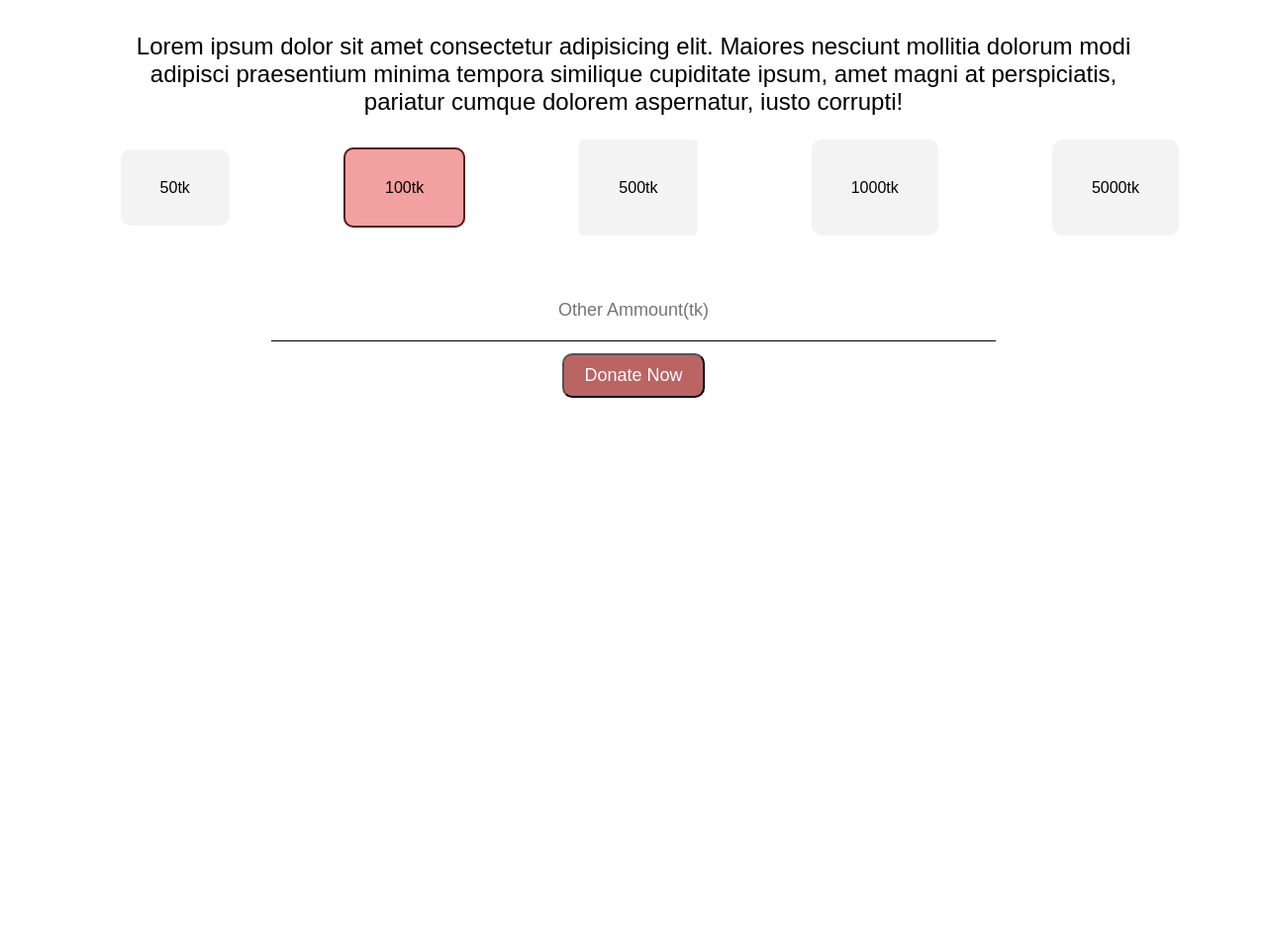
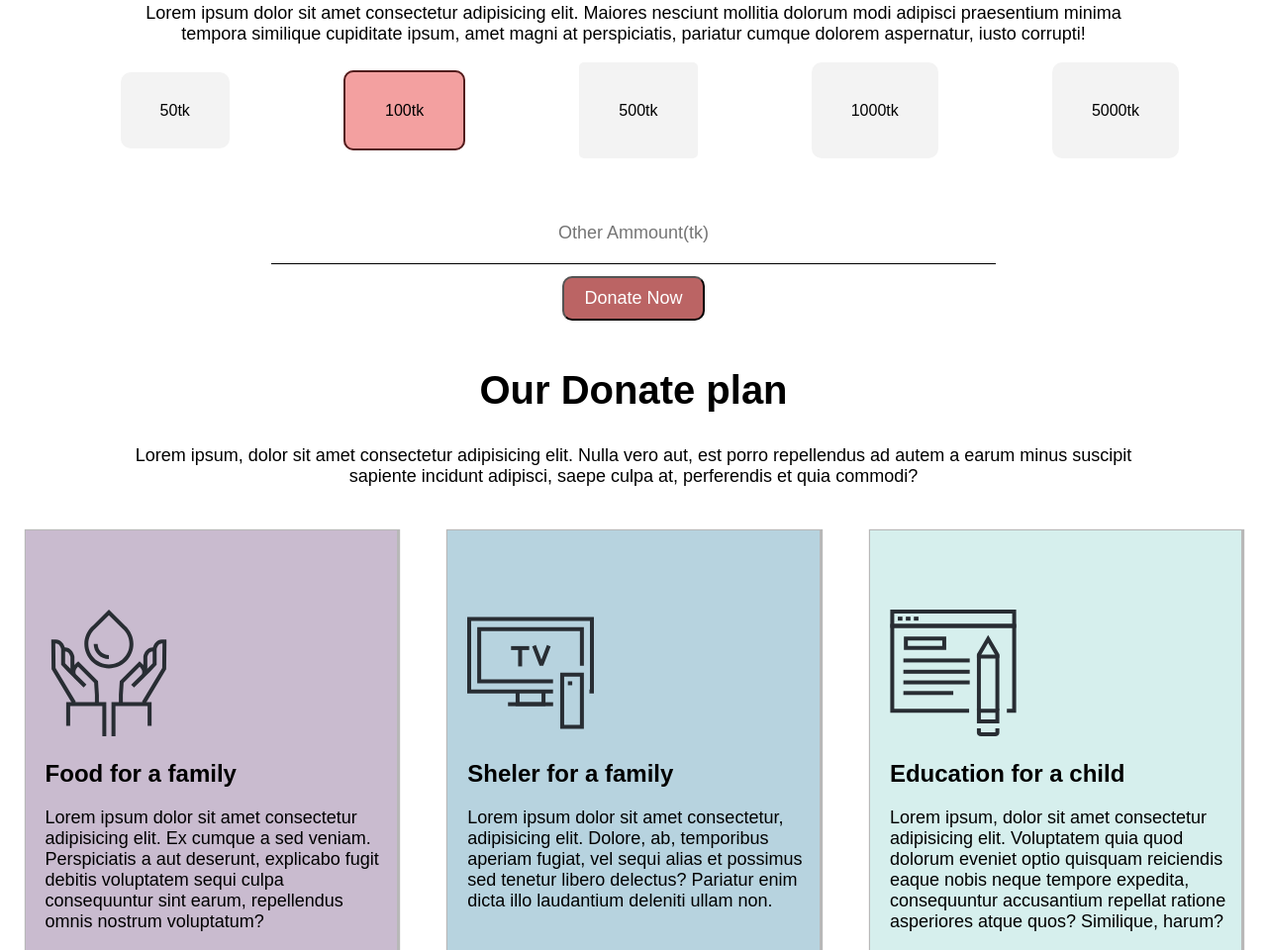
Before and after one commit to arefinnuman/donation-dash, a plain HTML site: page index.html in a window 1280 px wide. Shown: the part 714-1674 px from the top of the page at 99% size. Before the commit the page ends 1131 px from the top, so only its background shows below. Drawn offline with Linux system fonts and the light colour scheme; a web font is replaced by a local one.

Commit message:
third-part added

```diff
--- a/index.html
+++ b/index.html
@@ -61,6 +61,41 @@
             <button class="donate-now">Donate Now</button>
         </div>
     </section>
+    <section>
+        <div class="third-part">
+            <h1>Our Donate plan</h1>
+            <p>
+                Lorem ipsum, dolor sit amet consectetur adipisicing elit. Nulla vero
+                aut, est porro repellendus ad autem a earum minus suscipit sapiente
+                incidunt adipisci, saepe culpa at, perferendis et quia commodi?
+            </p>
+        </div>
+        <div class="flexible-container">
+            <div class="plan-box" id="food-box">
+                <img src="icons/icon13.svg" alt="">
+                <h2>Food for a family</h2>
+                <p>Lorem ipsum dolor sit amet consectetur adipisicing elit. Ex cumque a sed veniam. Perspiciatis a aut
+                    deserunt, explicabo fugit debitis voluptatem sequi culpa consequuntur sint earum, repellendus omnis
+                    nostrum voluptatum?</p>
+            </div>
+            <div class="plan-box" id="shelter-box">
+                <img src="icons/icon7.svg" alt="">
+                <h2>Sheler for a family</h2>
+                <p>
+                    Lorem ipsum dolor sit amet consectetur, adipisicing elit. Dolore, ab, temporibus aperiam fugiat, vel
+                    sequi alias et possimus sed tenetur libero delectus? Pariatur enim dicta illo laudantium deleniti
+                    ullam non.
+                </p>
+            </div>
+            <div class="plan-box" id="education-box">
+                <img src="icons/icon4.svg" alt="">
+                <h2>Education for a child</h2>
+                <p>Lorem ipsum, dolor sit amet consectetur adipisicing elit. Voluptatem quia quod dolorum eveniet optio
+                    quisquam reiciendis eaque nobis neque tempore expedita, consequuntur accusantium repellat ratione
+                    asperiores atque quos? Similique, harum?</p>
+            </div>
+        </div>
+    </section>
 </body>
 
 </html>
--- a/style.css
+++ b/style.css
@@ -3,13 +3,33 @@ body{
     margin: 0px
 }
 h1{
-    font-size: 50px;
+    font-size: 40px;
 }
+
 p{
-    font-size: 24px;
+    font-size: 18px;
 }
+
 .flexible-container{
     display: flex;
+}
+.donate-now{
+    background-color: #BB6464;
+    color: white;
+    padding: 10px 20px;
+    border-radius: 10px;
+    font-size: 18px;
+    text-decoration: none;
+}
+.input-box{
+    font-size: 18px;
+    margin-top: 6%;
+    border: none;
+    border-bottom: 1px solid black;
+    text-align: center;
+    padding: 20px;
+    width: 60%;
+    margin-bottom: 1%;
 }
 
 .first-part{
@@ -31,7 +51,6 @@ p{
     font-size: 18px;
     text-decoration: none;
 }
-
 .second-part{
     text-align: center;
     padding-top: 25px;
@@ -65,13 +84,28 @@ p{
     background-color: rgb(243, 243, 243);
     border-radius: 10px;
 }
-.input-box{
-    font-size: 18px;
-    margin-top: 6%;
-    border: none;
-    border-bottom: 1px solid black;
+.third-part{
+    padding-left: 10%;
+    padding-right: 10%;
     text-align: center;
-    padding: 20px;
-    width: 60%;
-    margin-bottom: 1%;
+    padding-bottom: 2%;
 }
+.plan-box{
+    background-repeat: no-repeat;
+    width: 30%;
+    padding-top: 80px;
+    padding-left: 20px;
+    padding-right: 5px;
+    margin-left: 2%;
+    margin-right: 2%;
+    box-shadow: 1px 1px 1px 2px rgb(184, 184, 184);
+}
+#food-box{
+    background-color: #C9BBCF;
+}
+#shelter-box{
+    background-color: #B7D3DF;
+}
+#education-box{
+    background-color: #D6EFED ;
+}
```
Also changed, not shown: 1 other file.
